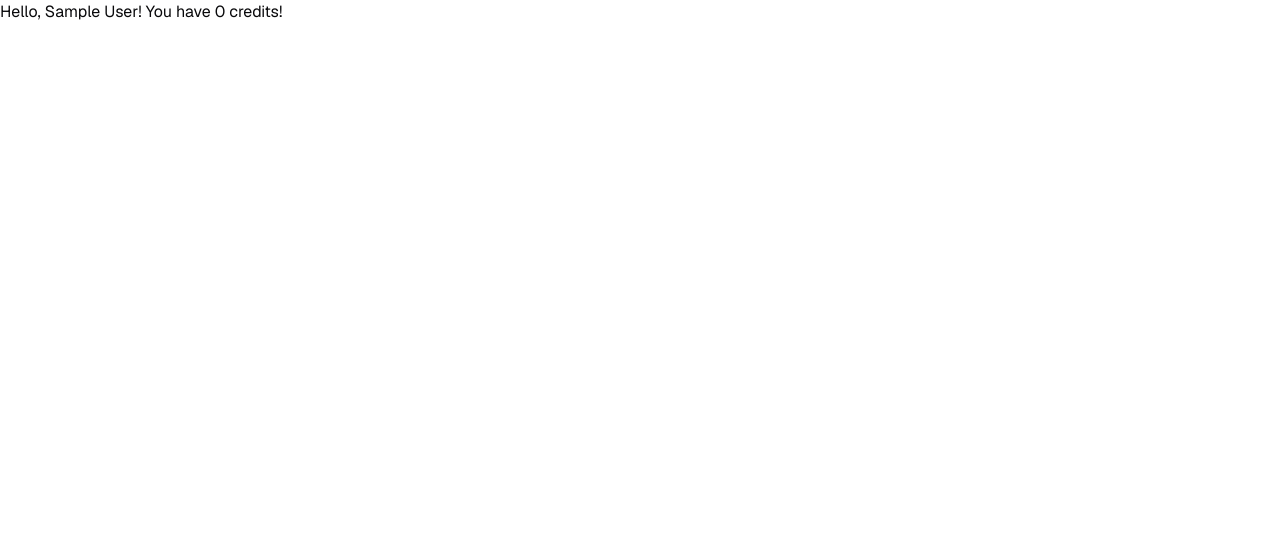
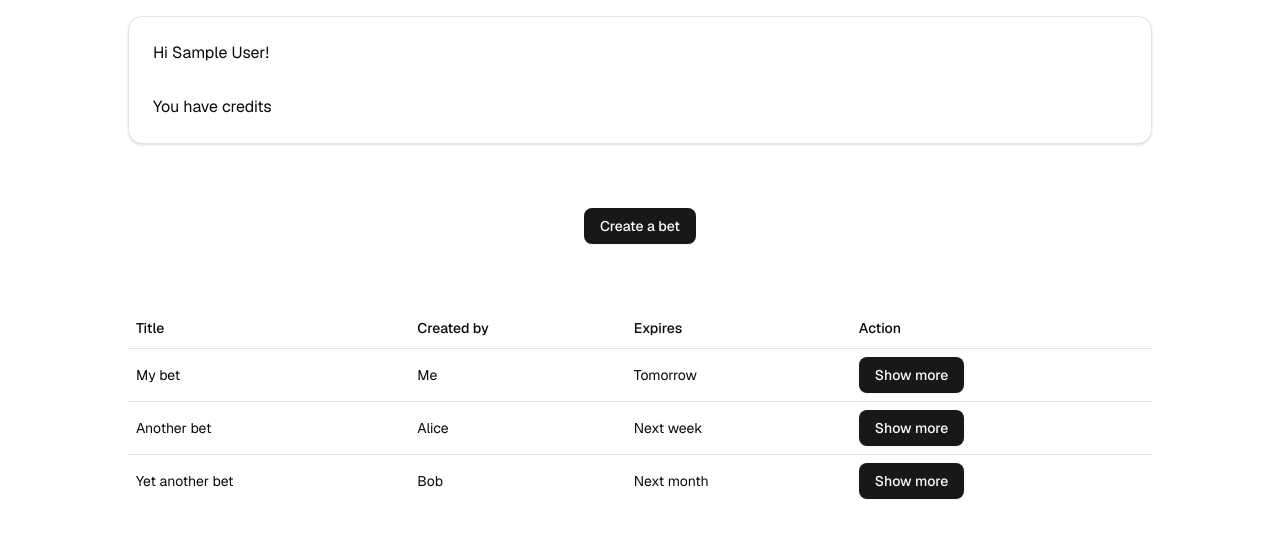
Before and after one commit to Biri0/better, a Next.js app: page /dashboard in a window 1280 px wide. Shown: the top 538 px of the page. Built offline with nearby package versions, Linux system fonts and the light colour scheme; no server answers; sample sign-in values are in the browser's storage.

Commit message:
Improve dashboard interface and display mockup data in table

```diff
--- a/package.json
+++ b/package.json
@@ -21,7 +21,9 @@
   },
   "dependencies": {
     "@auth/drizzle-adapter": "^1.7.2",
+    "@radix-ui/react-slot": "^1.2.3",
     "@t3-oss/env-nextjs": "^0.12.0",
+    "@tanstack/react-table": "^8.21.3",
     "class-variance-authority": "^0.7.1",
     "clsx": "^2.1.1",
     "drizzle-orm": "^0.41.0",
--- a/src/app/dashboard/page.tsx
+++ b/src/app/dashboard/page.tsx
@@ -1,5 +1,15 @@
 import { auth } from "~/server/auth";
 import { redirect } from "next/navigation";
+import { Card, CardContent, CardHeader } from "~/components/ui/card";
+import { Button } from "~/components/ui/button";
+import {
+  Table,
+  TableHeader,
+  TableBody,
+  TableHead,
+  TableRow,
+  TableCell,
+} from "~/components/ui/table";
 
 export default async function Dashboard() {
   const session = await auth();
@@ -8,10 +18,43 @@ export default async function Dashboard() {
     redirect("/api/auth/signin?callbackUrl=/dashboard");
   }
 
+  const bets = [
+    { title: "My bet", createdBy: "Me", expires: "Tomorrow" },
+    { title: "Another bet", createdBy: "Alice", expires: "Next week" },
+    { title: "Yet another bet", createdBy: "Bob", expires: "Next month" },
+  ];
+
   return (
-    <h1>
-      Hello, {session.user.name ?? "World"}! You have{" "}
-      {session.user.credits ?? 0} credits!
-    </h1>
+    <div className="mx-32 mt-4">
+      <Card>
+        <CardHeader>Hi {session.user.name}!</CardHeader>
+        <CardContent>You have {session.user.credits} credits</CardContent>
+      </Card>
+      <div className="my-16 flex justify-center">
+        <Button>Create a bet</Button>
+      </div>
+      <Table>
+        <TableHeader>
+          <TableRow>
+            <TableHead>Title</TableHead>
+            <TableHead>Created by</TableHead>
+            <TableHead>Expires</TableHead>
+            <TableHead>Action</TableHead>
+          </TableRow>
+        </TableHeader>
+        <TableBody>
+          {bets.map((bet, idx) => (
+            <TableRow key={idx}>
+              <TableCell>{bet.title}</TableCell>
+              <TableCell>{bet.createdBy}</TableCell>
+              <TableCell>{bet.expires}</TableCell>
+              <TableCell>
+                <Button>Show more</Button>
+              </TableCell>
+            </TableRow>
+          ))}
+        </TableBody>
+      </Table>
+    </div>
   );
 }
--- /dev/null
+++ b/src/components/ui/button.tsx
@@ -0,0 +1,59 @@
+import * as React from "react"
+import { Slot } from "@radix-ui/react-slot"
+import { cva, type VariantProps } from "class-variance-authority"
+
+import { cn } from "~/lib/utils"
+
+const buttonVariants = cva(
+  "inline-flex items-center justify-center gap-2 whitespace-nowrap rounded-md text-sm font-medium transition-all disabled:pointer-events-none disabled:opacity-50 [&_svg]:pointer-events-none [&_svg:not([class*='size-'])]:size-4 shrink-0 [&_svg]:shrink-0 outline-none focus-visible:border-ring focus-visible:ring-ring/50 focus-visible:ring-[3px] aria-invalid:ring-destructive/20 dark:aria-invalid:ring-destructive/40 aria-invalid:border-destructive",
+  {
+    variants: {
+      variant: {
+        default:
+          "bg-primary text-primary-foreground shadow-xs hover:bg-primary/90",
+        destructive:
+          "bg-destructive text-white shadow-xs hover:bg-destructive/90 focus-visible:ring-destructive/20 dark:focus-visible:ring-destructive/40 dark:bg-destructive/60",
+        outline:
+          "border bg-background shadow-xs hover:bg-accent hover:text-accent-foreground dark:bg-input/30 dark:border-input dark:hover:bg-input/50",
+        secondary:
+          "bg-secondary text-secondary-foreground shadow-xs hover:bg-secondary/80",
+        ghost:
+          "hover:bg-accent hover:text-accent-foreground dark:hover:bg-accent/50",
+        link: "text-primary underline-offset-4 hover:underline",
+      },
+      size: {
+        default: "h-9 px-4 py-2 has-[>svg]:px-3",
+        sm: "h-8 rounded-md gap-1.5 px-3 has-[>svg]:px-2.5",
+        lg: "h-10 rounded-md px-6 has-[>svg]:px-4",
+        icon: "size-9",
+      },
+    },
+    defaultVariants: {
+      variant: "default",
+      size: "default",
+    },
+  }
+)
+
+function Button({
+  className,
+  variant,
+  size,
+  asChild = false,
+  ...props
+}: React.ComponentProps<"button"> &
+  VariantProps<typeof buttonVariants> & {
+    asChild?: boolean
+  }) {
+  const Comp = asChild ? Slot : "button"
+
+  return (
+    <Comp
+      data-slot="button"
+      className={cn(buttonVariants({ variant, size, className }))}
+      {...props}
+    />
+  )
+}
+
+export { Button, buttonVariants }
--- /dev/null
+++ b/src/components/ui/card.tsx
@@ -0,0 +1,92 @@
+import * as React from "react"
+
+import { cn } from "~/lib/utils"
+
+function Card({ className, ...props }: React.ComponentProps<"div">) {
+  return (
+    <div
+      data-slot="card"
+      className={cn(
+        "bg-card text-card-foreground flex flex-col gap-6 rounded-xl border py-6 shadow-sm",
+        className
+      )}
+      {...props}
+    />
+  )
+}
+
+function CardHeader({ className, ...props }: React.ComponentProps<"div">) {
+  return (
+    <div
+      data-slot="card-header"
+      className={cn(
+        "@container/card-header grid auto-rows-min grid-rows-[auto_auto] items-start gap-1.5 px-6 has-data-[slot=card-action]:grid-cols-[1fr_auto] [.border-b]:pb-6",
+        className
+      )}
+      {...props}
+    />
+  )
+}
+
+function CardTitle({ className, ...props }: React.ComponentProps<"div">) {
+  return (
+    <div
+      data-slot="card-title"
+      className={cn("leading-none font-semibold", className)}
+      {...props}
+    />
+  )
+}
+
+function CardDescription({ className, ...props }: React.ComponentProps<"div">) {
+  return (
+    <div
+      data-slot="card-description"
+      className={cn("text-muted-foreground text-sm", className)}
+      {...props}
+    />
+  )
+}
+
+function CardAction({ className, ...props }: React.ComponentProps<"div">) {
+  return (
+    <div
+      data-slot="card-action"
+      className={cn(
+        "col-start-2 row-span-2 row-start-1 self-start justify-self-end",
+        className
+      )}
+      {...props}
+    />
+  )
+}
+
+function CardContent({ className, ...props }: React.ComponentProps<"div">) {
+  return (
+    <div
+      data-slot="card-content"
+      className={cn("px-6", className)}
+      {...props}
+    />
+  )
+}
+
+function CardFooter({ className, ...props }: React.ComponentProps<"div">) {
+  return (
+    <div
+      data-slot="card-footer"
+      className={cn("flex items-center px-6 [.border-t]:pt-6", className)}
+      {...props}
+    />
+  )
+}
+
+export {
+  Card,
+  CardHeader,
+  CardFooter,
+  CardTitle,
+  CardAction,
+  CardDescription,
+  CardContent,
+}
--- /dev/null
+++ b/src/components/ui/table.tsx
@@ -0,0 +1,116 @@
+"use client"
+
+import * as React from "react"
+
+import { cn } from "~/lib/utils"
+
+function Table({ className, ...props }: React.ComponentProps<"table">) {
+  return (
+    <div
+      data-slot="table-container"
+      className="relative w-full overflow-x-auto"
+    >
+      <table
+        data-slot="table"
+        className={cn("w-full caption-bottom text-sm", className)}
+        {...props}
+      />
+    </div>
+  )
+}
+
+function TableHeader({ className, ...props }: React.ComponentProps<"thead">) {
+  return (
+    <thead
+      data-slot="table-header"
+      className={cn("[&_tr]:border-b", className)}
+      {...props}
+    />
+  )
+}
+
+function TableBody({ className, ...props }: React.ComponentProps<"tbody">) {
+  return (
+    <tbody
+      data-slot="table-body"
+      className={cn("[&_tr:last-child]:border-0", className)}
+      {...props}
+    />
+  )
+}
+
+function TableFooter({ className, ...props }: React.ComponentProps<"tfoot">) {
+  return (
+    <tfoot
+      data-slot="table-footer"
+      className={cn(
+        "bg-muted/50 border-t font-medium [&>tr]:last:border-b-0",
+        className
+      )}
+      {...props}
+    />
+  )
+}
+
+function TableRow({ className, ...props }: React.ComponentProps<"tr">) {
+  return (
+    <tr
+      data-slot="table-row"
+      className={cn(
+        "hover:bg-muted/50 data-[state=selected]:bg-muted border-b transition-colors",
+        className
+      )}
+      {...props}
+    />
+  )
+}
+
+function TableHead({ className, ...props }: React.ComponentProps<"th">) {
+  return (
+    <th
+      data-slot="table-head"
+      className={cn(
+        "text-foreground h-10 px-2 text-left align-middle font-medium whitespace-nowrap [&:has([role=checkbox])]:pr-0 [&>[role=checkbox]]:translate-y-[2px]",
+        className
+      )}
+      {...props}
+    />
+  )
+}
+
+function TableCell({ className, ...props }: React.ComponentProps<"td">) {
+  return (
+    <td
+      data-slot="table-cell"
+      className={cn(
+        "p-2 align-middle whitespace-nowrap [&:has([role=checkbox])]:pr-0 [&>[role=checkbox]]:translate-y-[2px]",
+        className
+      )}
+      {...props}
+    />
+  )
+}
+
+function TableCaption({
+  className,
+  ...props
+}: React.ComponentProps<"caption">) {
+  return (
+    <caption
+      data-slot="table-caption"
+      className={cn("text-muted-foreground mt-4 text-sm", className)}
+      {...props}
+    />
+  )
+}
+
+export {
+  Table,
+  TableHeader,
+  TableBody,
+  TableFooter,
+  TableHead,
+  TableRow,
+  TableCell,
+  TableCaption,
+}
```
Also changed, not shown: 1 other file (tests, documents, lock files or other folders).
